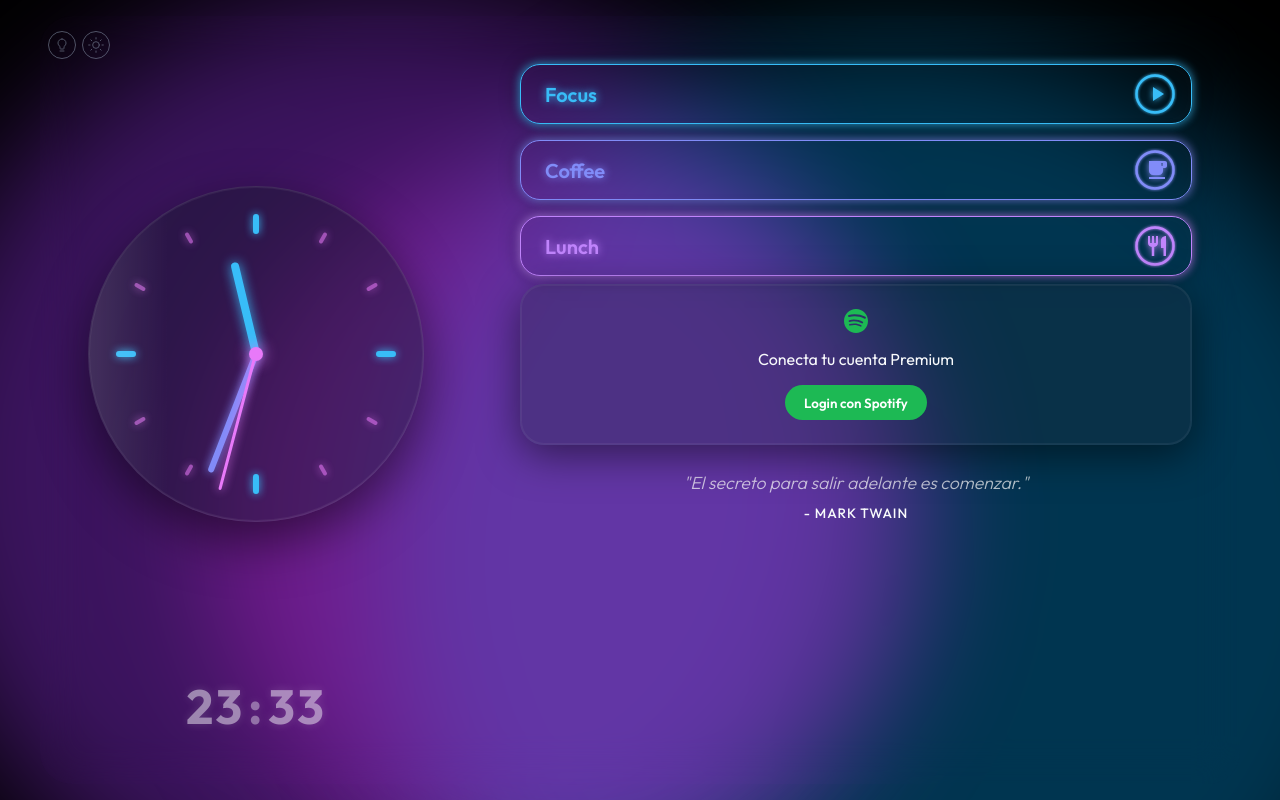
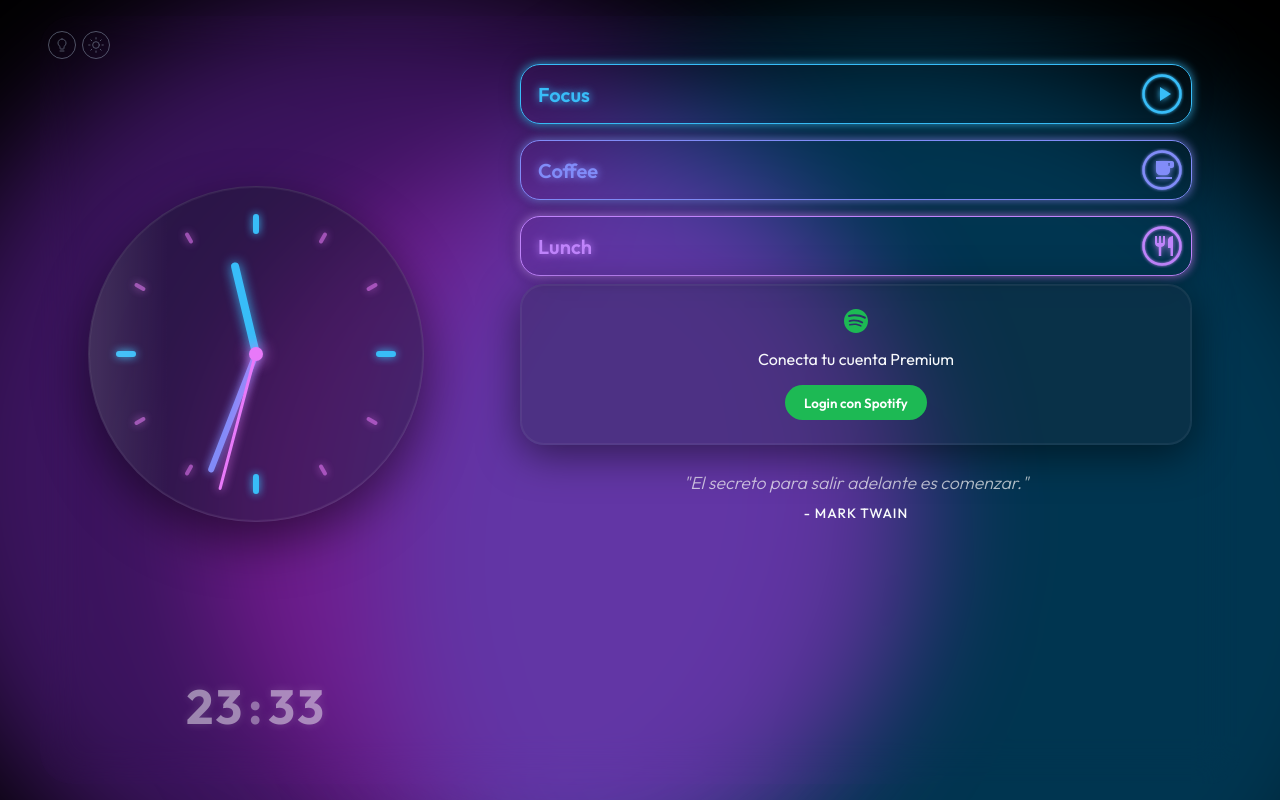
Before and after one commit to kazlan/Watchclock, a React (Vite) app: page / in a window 1280 px wide. Built offline with nearby package versions, Linux system fonts and the light colour scheme.

Commit message:
style: reduce timer padding and remove text margin

```diff
--- a/src/components/TimerWidget/TimerWidget.css
+++ b/src/components/TimerWidget/TimerWidget.css
@@ -5,7 +5,7 @@
     border-radius: 20px;
     display: flex;
     align-items: center;
-    padding: 0 14px;
+    padding: 0 7px;
     cursor: pointer;
     position: relative;
     transition: transform 0.2s cubic-bezier(0.175, 0.885, 0.32, 1.275);
@@ -242,7 +242,7 @@
 
     .timer-widget .section-text {
         padding-left: 0;
-        margin-top: 8px;
+        margin-top: 0;
         align-items: center;
     }
 
```
